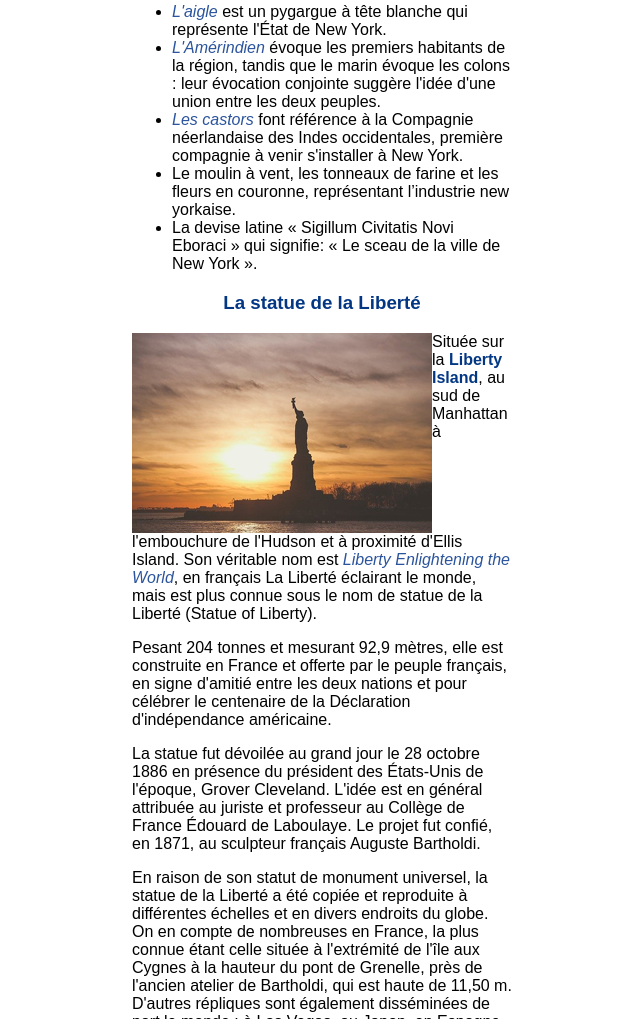
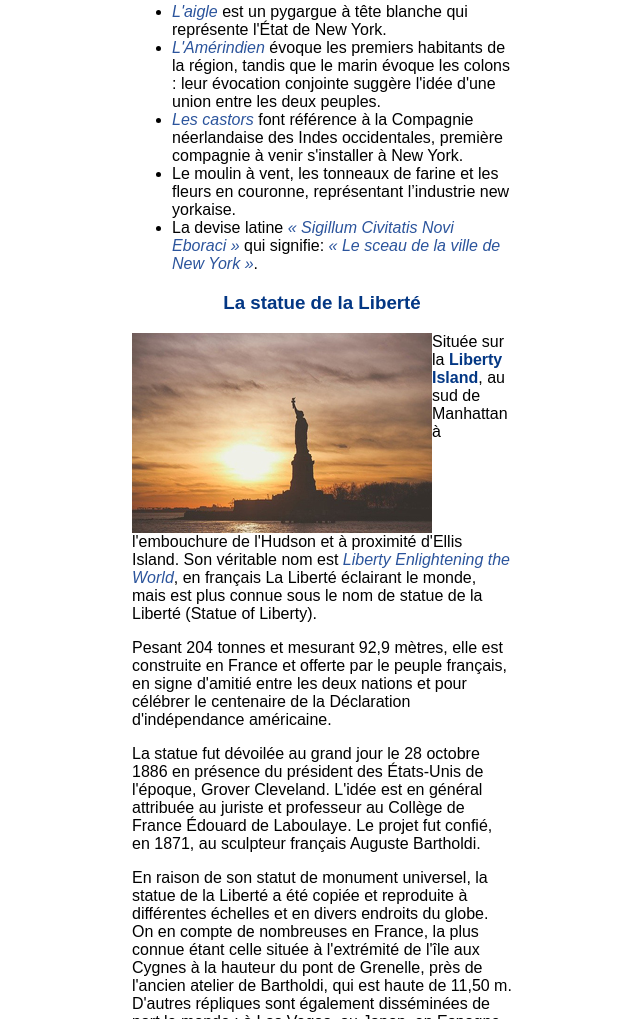
Before and after one commit to Venoflux/New-York, a plain HTML site: page index.html in a window 1280 px wide. Shown: the part 1015-2034 px from the top of the page, without its empty margins (318-958 px from the left). Drawn offline with Linux system fonts and the light colour scheme.

Commit message:
Adjustments

```diff
--- a/index.html
+++ b/index.html
@@ -45,8 +45,9 @@
                         compagnie à venir s'installer à New York.</li>
                     <li>Le moulin à vent, les tonneaux de farine et les fleurs en couronne, représentant l’industrie new
                         yorkaise.</li>
-                    <li>La devise latine <q> Sigillum Civitatis Novi Eboraci </q> qui signifie: <q> Le sceau de la ville
-                            de New York </q>.</li>
+                    <li>La devise latine <em><q> Sigillum Civitatis Novi Eboraci </q></em> qui signifie: <em><q> Le
+                                sceau de la ville
+                                de New York </q></em>.</li>
                 </ul>
             </div>
             <div class="liberty">
@@ -101,11 +102,14 @@
             <img src="images/taxi-cab.jpg" class="lefty">
             <p>La ville de New York est la ville la plus peuplée des États-Unis, avec une population deux fois
                 supérieure à la deuxième ville du pays, Los Angeles (3 743 995 habitants).</p>
-            <p>Elle compte en effet <strong>8 175 133 habitants</strong> en 2010, ce qui représente près de 40 % de la population de
+            <p>Elle compte en effet <strong>8 175 133 habitants</strong> en 2010, ce qui représente près de 40 % de la
+                population de
                 l'État de New York. Le Grand New York ou New York Metropolitan area est l'aire urbaine la plus peuplée
                 des États-Unis et la troisième du monde derrière Tokyo et Mexico.</p>
-            <p>Cette région s'étend sur quatre États (New York, New Jersey, Connecticut, Pennsylvanie) et quelque <strong>17 400
-                km2</strong>. Sa population est de 18,8 millions d'habitants en 20. La CMSA de New York rassemble environ 22,2
+            <p>Cette région s'étend sur quatre États (New York, New Jersey, Connecticut, Pennsylvanie) et quelque
+                <strong>17 400
+                    km2</strong>. Sa population est de 18,8 millions d'habitants en 20. La CMSA de New York rassemble
+                environ 22,2
                 millions d'habitants en 2009.</p>
             <p>La structure par âge révèle une population relativement jeune (11,9 % ont 65 ans ou plus) et une part
                 importante de personnes ayant l'âge de travailler (75,8 %). En 2005, l'âge médian à New York est de 35,8
@@ -114,8 +118,9 @@
         </div>
     </main>
     <footer>
-        <img src="https://freepngimg.com/thumb/duck/34-duck-png-image.png" class="duck"/>
-        <p>Ce matériel pédagogique est la propriété de la <a href="#">3W Academy</a>. Cet exercice a été réalisé par Stephane Pereck.</p>
+        <img src="https://freepngimg.com/thumb/duck/34-duck-png-image.png" class="duck" />
+        <p>Ce matériel pédagogique est la propriété de la <a href="#">3W Academy</a>. Cet exercice a été réalisé par
+            Stephane Pereck.</p>
     </footer>
 </body>
 
--- a/styles.css
+++ b/styles.css
@@ -52,7 +52,7 @@ em {
     max-width: 70rem;
 }
 
-header>q {
+header>div>q {
     font-size: large;
 }
 
```
